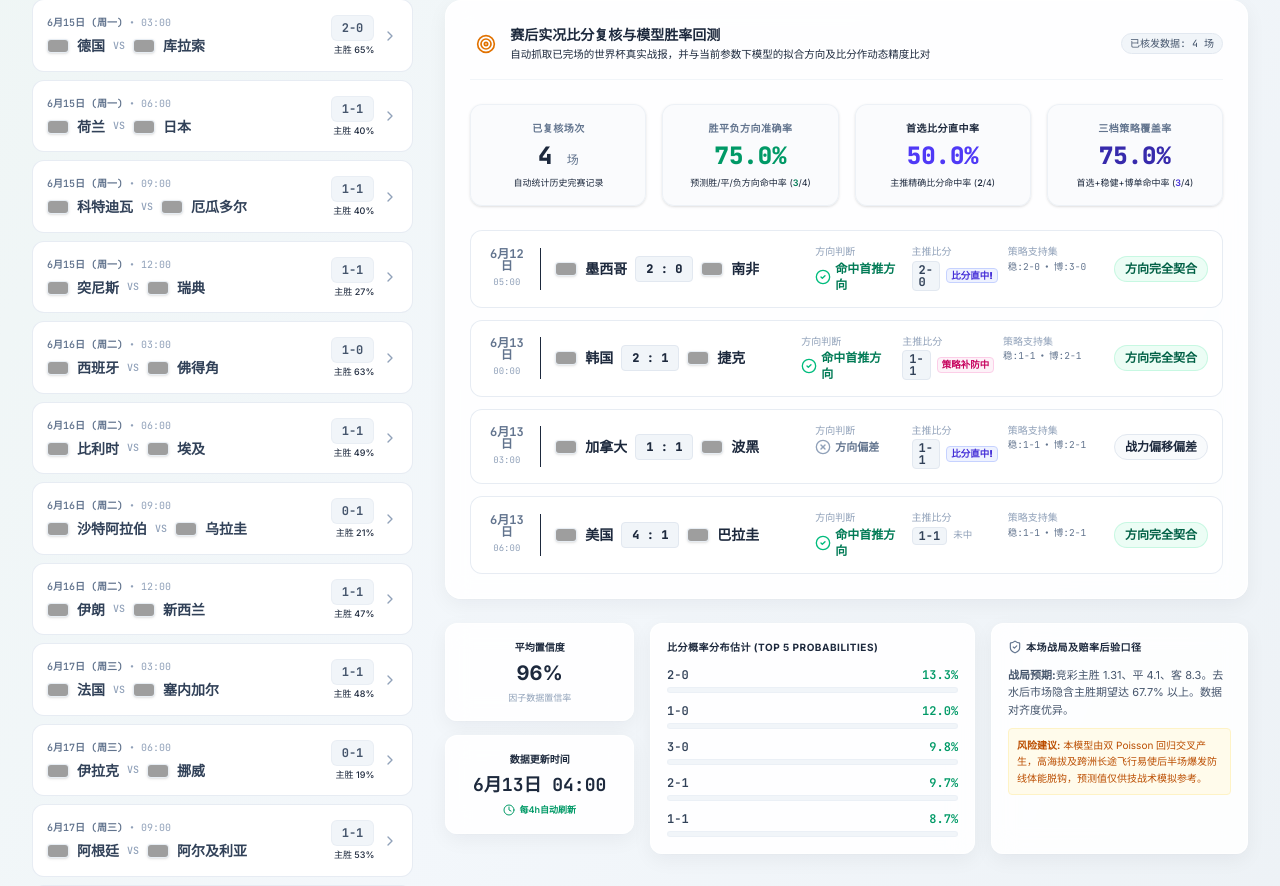
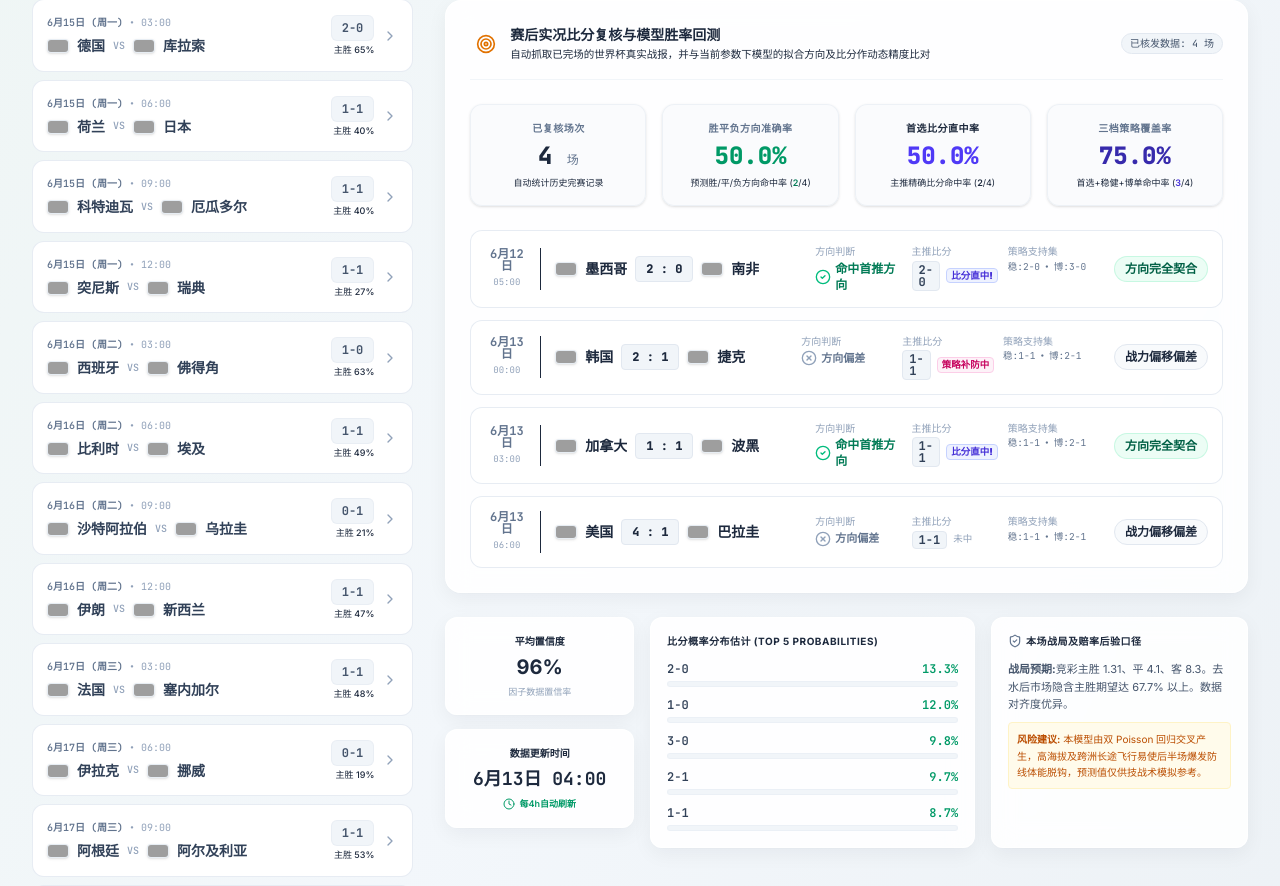
Before and after one commit to luyi-he/2026-worldcup, a React (Vite) app: page / in a window 1280 px wide. Shown: the part 961-1847 px from the top of the page. Built offline with nearby package versions, Linux system fonts and the light colour scheme; grey boxes are pictures that could not be loaded.

Commit message:
Align accuracy backtest direction prediction with primary recommended score

```diff
--- a/src/components/MatchDisplay.tsx
+++ b/src/components/MatchDisplay.tsx
@@ -361,9 +361,10 @@ export default function MatchDisplay({
           const actualDiff = m.actualScore!.home - m.actualScore!.away;
           const actualResult = actualDiff > 0 ? "home" : actualDiff === 0 ? "draw" : "away";
 
-          const predResult = (pred.homeWinProb > pred.drawProb && pred.homeWinProb > pred.awayWinProb)
+          const [predHomeGoals, predAwayGoals] = pred.recommendedScores.primary.split("-").map(Number);
+          const predResult = predHomeGoals > predAwayGoals
             ? "home"
-            : (pred.drawProb > pred.homeWinProb && pred.drawProb > pred.awayWinProb)
+            : predHomeGoals === predAwayGoals
               ? "draw"
               : "away";
 
```
